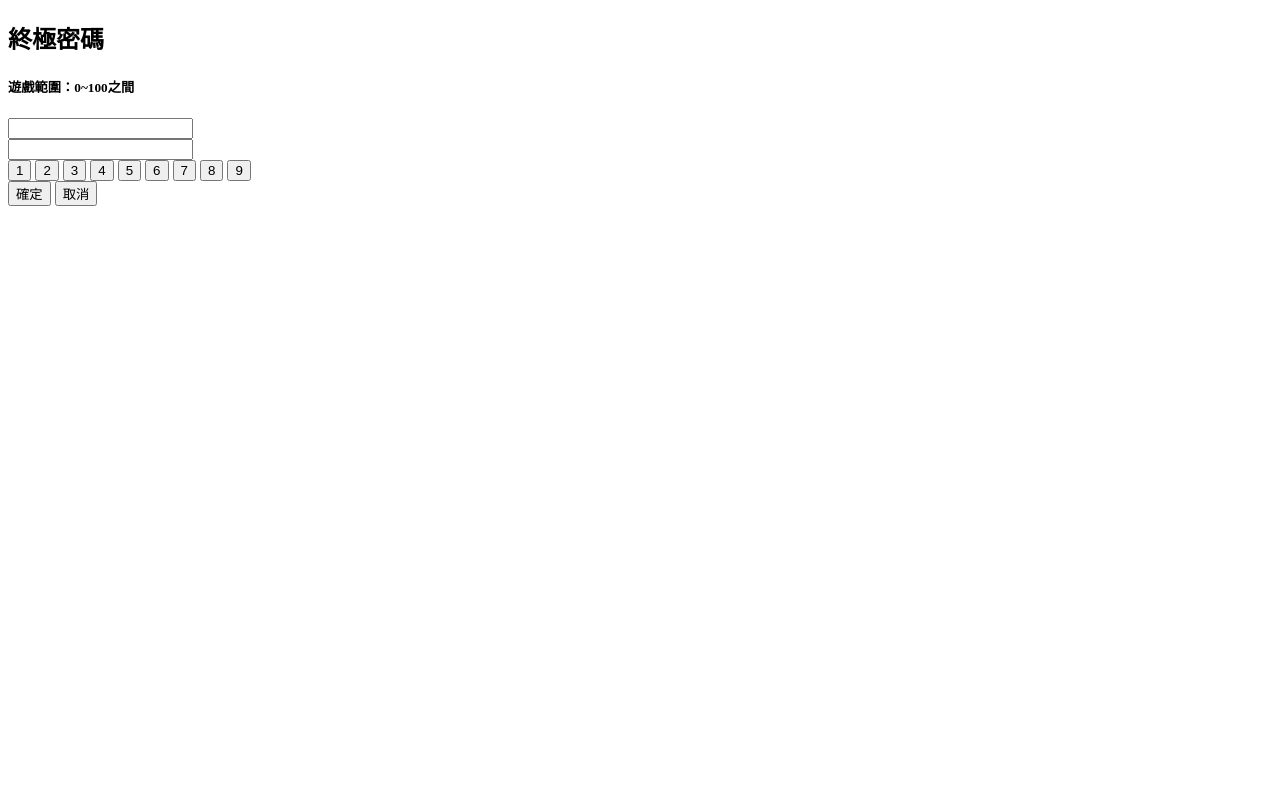
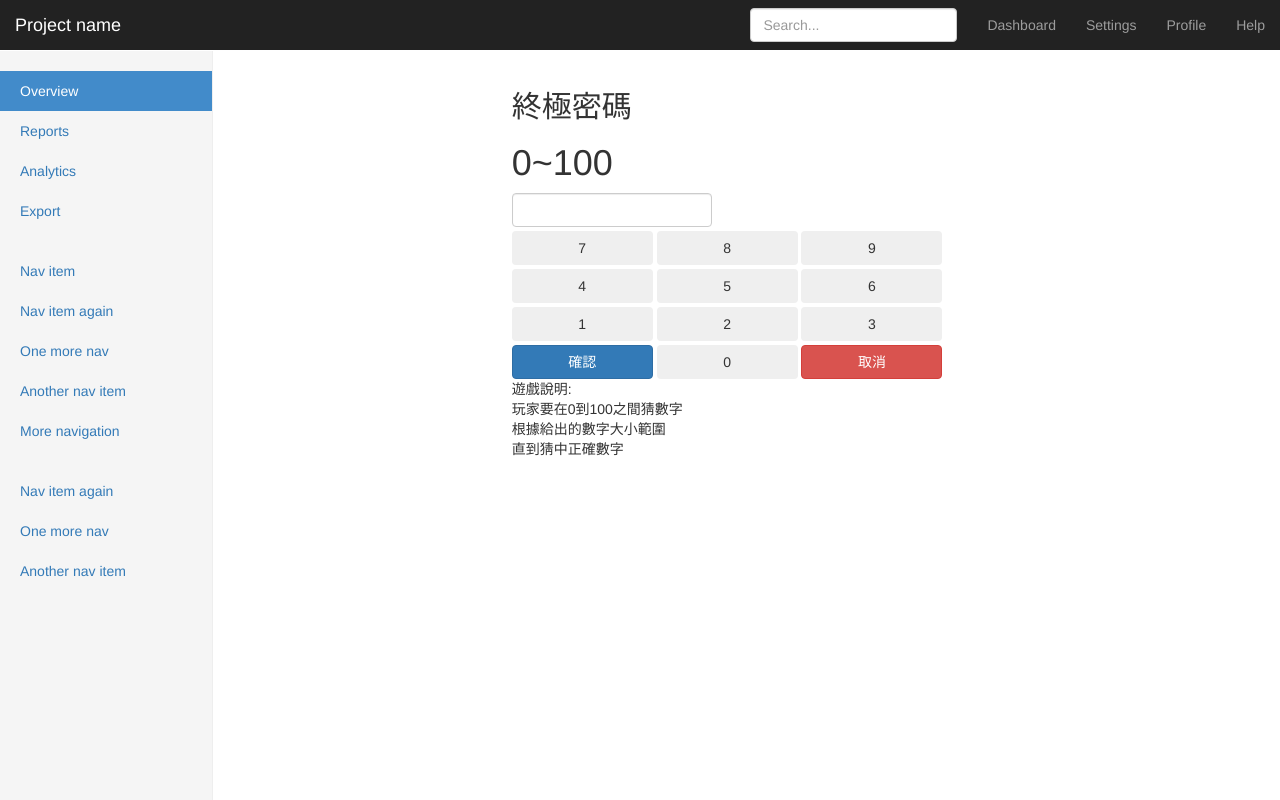
Before and after one commit to LearnHowToLearn/JavaScript, a plain HTML site: page ultimatepassword.html in a window 1280 px wide. Drawn offline with nearby package versions, Linux system fonts and the light colour scheme.

Commit message:
終極密碼02

```diff
--- a/ultimatepassword.html
+++ b/ultimatepassword.html
@@ -5,11 +5,108 @@
     <meta charset="UTF-8">
     <meta name="viewport" content="width=device-width, initial-scale=1.0">
     <meta http-equiv="X-UA-Compatible" content="ie=edge">
+
+    <link href="stylesheets/bootstrap.min.css" rel="stylesheet">
+    <link href="stylesheets/dashboard.css" rel="stylesheet">
+
     <title>終極密碼</title>
+    <style>
+        .container {
+            width: 500px;
+        }
+
+        #buttonid button {
+            width: 30%;
+            margin-top: 4px;
+        }
+    </style>
 </head>
 
 <body>
+
+    <nav class="navbar navbar-inverse navbar-fixed-top">
+        <div class="container-fluid">
+            <div class="navbar-header">
+                <button type="button" class="navbar-toggle collapsed" data-toggle="collapse" data-target="#navbar"
+                    aria-expanded="false" aria-controls="navbar">
+                    <span class="sr-only">Toggle navigation</span>
+                    <span class="icon-bar"></span>
+                    <span class="icon-bar"></span>
+                    <span class="icon-bar"></span>
+                </button>
+                <a class="navbar-brand" href="#">Project name</a>
+            </div>
+            <div id="navbar" class="navbar-collapse collapse">
+                <ul class="nav navbar-nav navbar-right">
+                    <li><a href="#">Dashboard</a></li>
+                    <li><a href="#">Settings</a></li>
+                    <li><a href="#">Profile</a></li>
+                    <li><a href="#">Help</a></li>
+                </ul>
+                <form class="navbar-form navbar-right">
+                    <input type="text" class="form-control" placeholder="Search...">
+                </form>
+            </div>
+        </div>
+    </nav>
+
+    <div class="container-fluid">
+        <div class="row">
+            <div class="col-sm-3 col-md-2 sidebar">
+                <ul class="nav nav-sidebar">
+                    <li class="active"><a href="#">Overview <span class="sr-only">(current)</span></a></li>
+                    <li><a href="#">Reports</a></li>
+                    <li><a href="#">Analytics</a></li>
+                    <li><a href="#">Export</a></li>
+                </ul>
+                <ul class="nav nav-sidebar">
+                    <li><a href="">Nav item</a></li>
+                    <li><a href="">Nav item again</a></li>
+                    <li><a href="">One more nav</a></li>
+                    <li><a href="">Another nav item</a></li>
+                    <li><a href="">More navigation</a></li>
+                </ul>
+                <ul class="nav nav-sidebar">
+                    <li><a href="">Nav item again</a></li>
+                    <li><a href="">One more nav</a></li>
+                    <li><a href="">Another nav item</a></li>
+                </ul>
+            </div>
+
+            <div class="col-sm-9 col-sm-offset-3 col-md-10 col-md-offset-2 main">
+                <div class="container">
                     <h2>終極密碼</h2>
+                    <div id="output" class="h1">
+                        0~100
+                    </div>
+                    <div>
+                        <input type="text" id="input" class="form-control" style="width: 200px;"
+                            aria-label="Text input with checkbox">
+                    </div>
+                    <div id="buttonid" class="mb-3">
+                        <button type="button" onclick="showNumber('7')" class="btn btn-dark">7</button>
+                        <button type="button" onclick="showNumber('8')" class="btn btn-dark">8</button>
+                        <button type="button" onclick="showNumber('9')" class="btn btn-dark">9</button>
+                        <button type="button" onclick="showNumber('4')" class="btn btn-dark">4</button>
+                        <button type="button" onclick="showNumber('5')" class="btn btn-dark">5</button>
+                        <button type="button" onclick="showNumber('6')" class="btn btn-dark">6</button>
+                        <button type="button" onclick="showNumber('1')" class="btn btn-dark">1</button>
+                        <button type="button" onclick="showNumber('2')" class="btn btn-dark">2</button>
+                        <button type="button" onclick="showNumber('3')" class="btn btn-dark">3</button>
+                        <button type="button" onclick="check()" class="btn btn-primary">確認</button>
+                        <button type="button" onclick="showNumber('0')" class="btn btn-dark">0</button>
+                        <button type="button" onclick="clearInput()" class="btn btn-danger">取消</button>
+                    </div>
+                    <p>
+                        遊戲說明:<br />
+                        玩家要在0到100之間猜數字<br />
+                        根據給出的數字大小範圍<br />
+                        直到猜中正確數字
+                    </p>
+                </div>
+            </div>
+
+            <!-- <h2>終極密碼</h2>
     <h5>遊戲範圍：0~100之間</h5>
     <input id="output" type="text"><br />
     <input id="input" type="text">
@@ -27,7 +124,7 @@
     <div>
         <input onclick="check()" type="button" value="確定">
         <input onclick="clear()" type="button" value="取消">
-    </div>
+    </div> -->
 
             <script src="https://code.jquery.com/jquery-3.3.1.slim.min.js"
                 integrity="sha384-q8i/X+965DzO0rT7abK41JStQIAqVgRVzpbzo5smXKp4YfRvH+8abtTE1Pi6jizo"
@@ -68,7 +165,9 @@
                 // 確定鍵
                 function check() {
                     var input = document.getElementById("input").value;
-
+                    if(input < 10){
+                        input = "0" + input;
+                    }
                     if (isNaN(input)) {// 確定玩家所輸出的是數字
                         alert("請輸入數字");
                     }
@@ -81,18 +180,18 @@
                                 min = 0;
                                 max = 100;
                                 document.getElementById("input").value = "";
-                        document.getElementById("output").value = min + "~" + max;
+                                document.getElementById("output").innerHTML = min + "~" + max;
                             }
                             // 沒猜中則縮小範圍並顯示
                             else {
                                 var difference = input - boom;
                                 if (difference > 0) {
-                            document.getElementById("output").value = min + "~" + input;
+                                    document.getElementById("output").innerHTML = min + "~" + input;
                                     max = input;
                                     document.getElementById("input").value = "";
                                 }
                                 else {
-                            document.getElementById("output").value = input + "~" + max;
+                                    document.getElementById("output").innerHTML = input + "~" + max;
                                     min = input;
                                     document.getElementById("input").value = "";
                                 }
@@ -102,12 +201,12 @@
                             alert("請猜範圍內的數字");
                         }
                     }
-        }
+                };
 
                 // 取消鍵清空輸入框
-        function clear() {
+                function clearInput() {
                     document.getElementById("input").value = "";
-        }
+                };
 
                 // 在輸入框輸入完後按下Enter直接觸發function
                 document.getElementById("input").onkeyup = function (event) {
```
Lines whose indentation alone changed are shown as unchanged.
